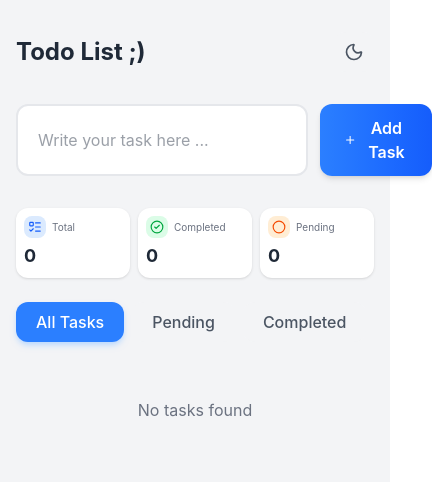
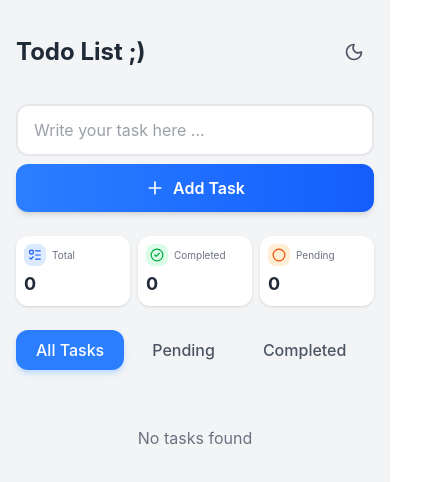
Before and after one commit to amirrezash0n/taskflow-app, a React (Vite) app: page / in a window 390 px wide. Shown: the top 482 px of the page, 432 px wide, since content can reach past the window. Built offline with nearby package versions, Linux system fonts and the light colour scheme.

Commit message:
feat(TodoInput): stack input and button on mobile

```diff
--- a/src/components/TodoInput.tsx
+++ b/src/components/TodoInput.tsx
@@ -17,25 +17,25 @@ export default function TodoInput({ onAdd }: TodoInputProps) {
   };
 
   return (
-    <form onSubmit={handleSubmit} className="mb-8">
-      <div className="flex gap-3">
+    <form onSubmit={handleSubmit} className="mb-6 sm:mb-8">
+      <div className="flex flex-col sm:flex-row gap-2 sm:gap-3">
         <input
           type="text"
           value={text}
           onChange={(e) => setText(e.target.value)}
           placeholder="Write your task here ..."
-          className="flex-1 px-5 py-3 text-gray-700 bg-white border-2 border-gray-200 rounded-xl
+          className="flex-1 px-4 sm:px-5 py-3 text-gray-700 bg-white border-2 border-gray-200 rounded-xl
                    focus:outline-none focus:border-blue-500 focus:ring-2 focus:ring-blue-200
                    transition-all duration-200 dark:bg-gray-800 dark:text-gray-200 dark:border-gray-700"
         />
         <button
           type="submit"
-          className="px-6 py-3 font-semibold text-white bg-linear-to-r from-blue-500 to-blue-600
+          className="px-5 sm:px-6 py-3 font-semibold text-white bg-linear-to-r from-blue-500 to-blue-600
                    rounded-xl hover:from-blue-600 hover:to-blue-700 transition-all duration-200
-                   flex items-center gap-2 shadow-md hover:shadow-lg"
+                   flex items-center justify-center gap-2 shadow-md hover:shadow-lg"
         >
           <Plus size={20} />
-          Add Task
+          <span>Add Task</span>
         </button>
       </div>
     </form>
```
